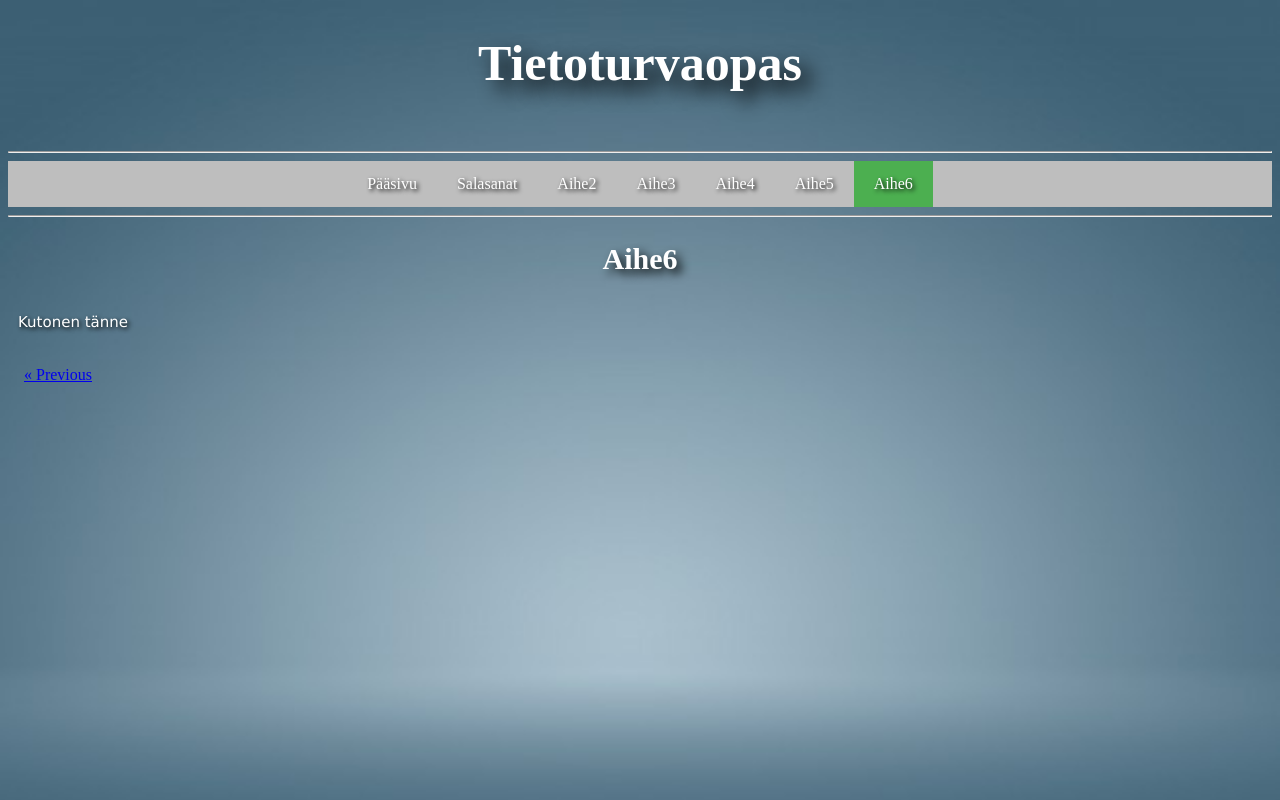
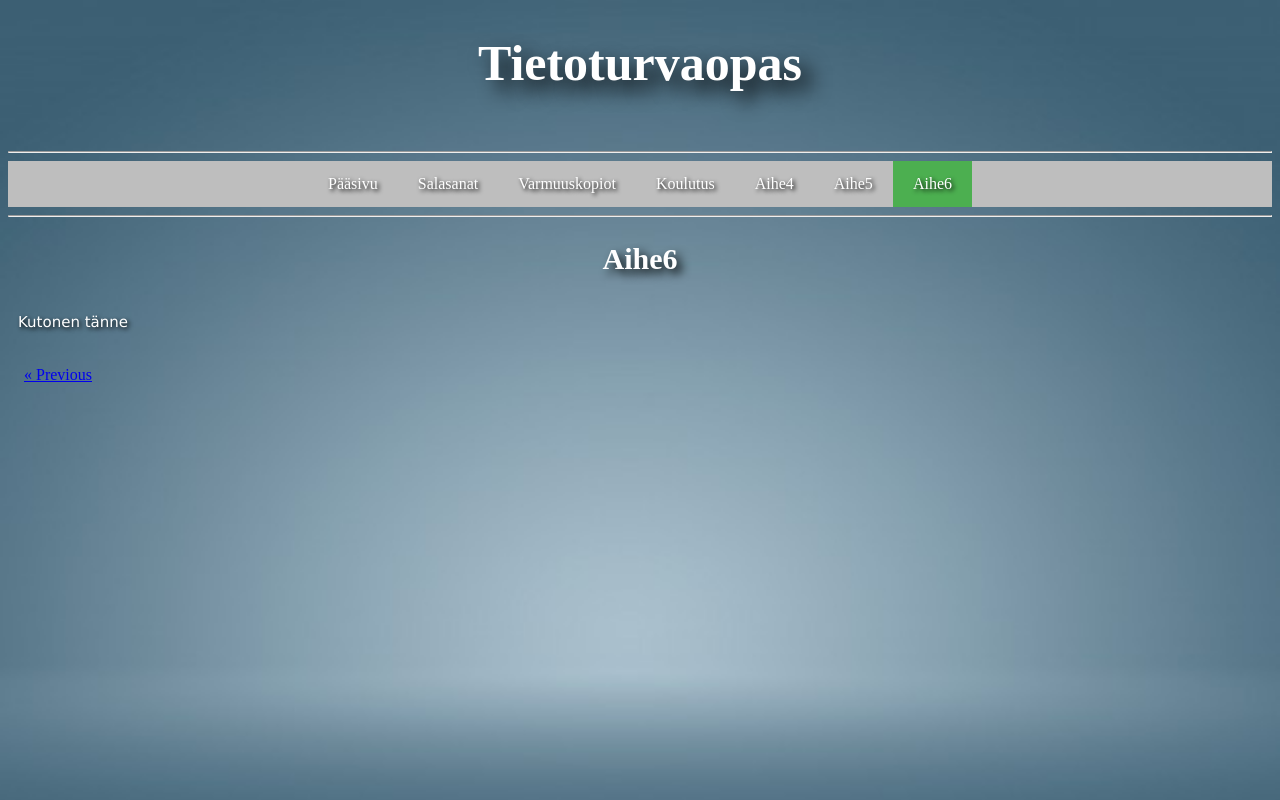
Before and after one commit to Tarejr/Tietoturvallinen-verkko, a plain HTML site: page verkkosivu7.html in a window 1280 px wide. Drawn offline with Linux system fonts and the light colour scheme.

Commit message:
Aihe2 ja aihe3

```diff
--- a/verkkosivu7.html
+++ b/verkkosivu7.html
@@ -17,8 +17,8 @@
 	<ul>
 			<li><a href="Pääsivu.html"> Pääsivu </a> </li>
 			<li><a href="verkkosivu2.html"> Salasanat </a></li>
-			<li><a href="verkkosivu3.html"> Aihe2 </a>  </li>
-			<li><a href="verkkosivu4.html"> Aihe3 </a>  </li>
+			<li><a href="verkkosivu3.html"> Varmuuskopiot </a>  </li>
+			<li><a href="verkkosivu4.html"> Koulutus </a>  </li>
 			<li><a href="verkkosivu5.html"> Aihe4 </a>  </li>
 			<li><a href="verkkosivu6.html"> Aihe5 </a>  </li>
 			<li><a class="active" href="verkkosivu7.html"> Aihe6 </a>  </li>
```
